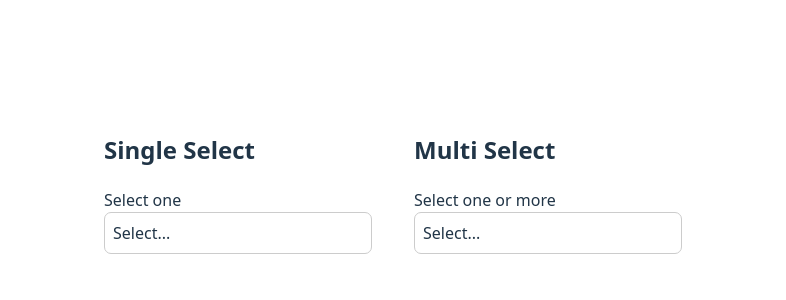
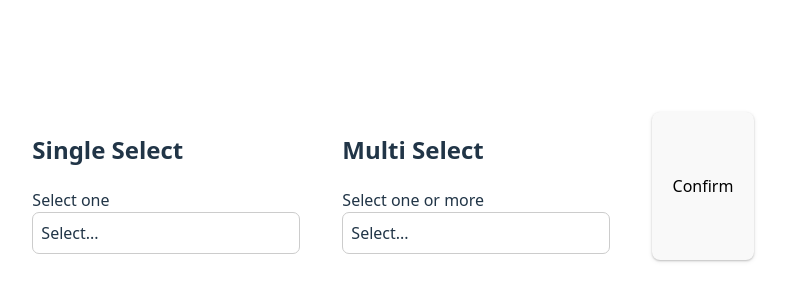
Before and after one commit to alexrao2000/dropdown, a React (Vite) app: page / in a window 1280 px wide. Shown: the part 214-514 px from the top of the page, without its empty margins (247-1033 px from the left). Built offline with nearby package versions, Linux system fonts and the light colour scheme.

Commit message:
Added a confirm button just for fun. Downloads are hard-coded.

```diff
--- a/src/App.tsx
+++ b/src/App.tsx
@@ -7,7 +7,7 @@ const App: React.FC = () => {
   const optionsMulti = ['Laffy Taffy', 'Skittles', 'M&Ms', 'Smarties', 'Reese\'s Cups', 'Jawbreakers', 'Hershey\'s', 'Jolly Ranchers'];
   //const optionsMulti2 = ['Laffy Taffy', 'Skittles', 'M&Ms', 'Smarties', 'Reese\'s Cups', 'Jawbreakers', 'Hershey\'s', 'Jolly Ranchers'];
 
-  /* for performance testing. fyi performance was fine on my end, including select/deselect all */
+  // For performance testing. fyi performance was fine on my end, including select/deselect all
   //const massiveOptions = Array.from({ length: 10000 }, (_, idx) => `Option ${idx}`);
 
   // Add more if you want to create a new dropdown
@@ -15,13 +15,31 @@ const App: React.FC = () => {
   const [multiSelection, setMultiSelection] = useState<string[]>([]); // For multi selection example
   //const [multiSelection2, setMultiSelection2] = useState<string[]>([]); // For multi selection example
 
+  // Currently, you need to manually add items in here in order to download them. I didn't make that part dynamic yet.
+  const downloadable = [singleSelection, multiSelection];
+
+  function downloadSelectionAsFile(selectionArray: string | string[] | Object) {
+
+    const blob = new Blob([JSON.stringify(selectionArray, null, 2)], { type: 'application/json' });
+    const blobUrl = URL.createObjectURL(blob);
+
+    const link = document.createElement('a');
+    link.href = blobUrl;
+    link.download = 'selection.json';
+    link.click();
+
+    URL.revokeObjectURL(blobUrl);
+
+  };
+
+
   const setSelection = (setter: Function) => {
 
     return (vals: string | string[]) => {
       setter(vals)
     }
 
-  }
+  };
 
   return (
 
@@ -52,6 +70,10 @@ const App: React.FC = () => {
         />
       </div>
 
+      <button onClick={() => downloadSelectionAsFile(downloadable)}>
+        Confirm
+      </button>
+
       {/*<div>
         <h2>Multi Select</h2>
         <Dropdown
--- a/src/index.css
+++ b/src/index.css
@@ -41,6 +41,7 @@ h1 {
 button {
   border-radius: 8px;
   border: 1px solid transparent;
+  box-shadow: 0 1px 2px 0 rgba(0,0,0,0.2), 0 1.5px 5px 0 rgba(0, 0, 0, 0.084);
   padding: 0.6em 1.2em;
   font-size: 1em;
   font-weight: 500;
```
